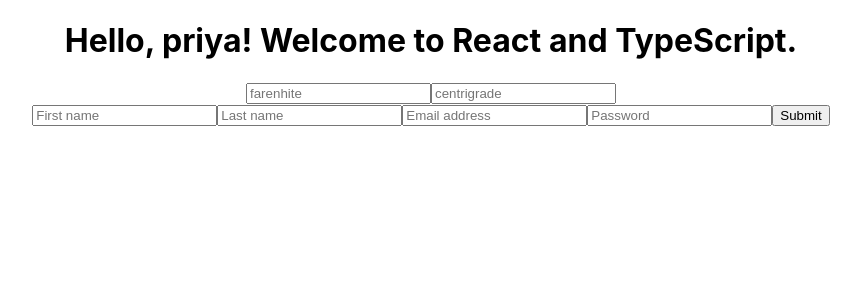
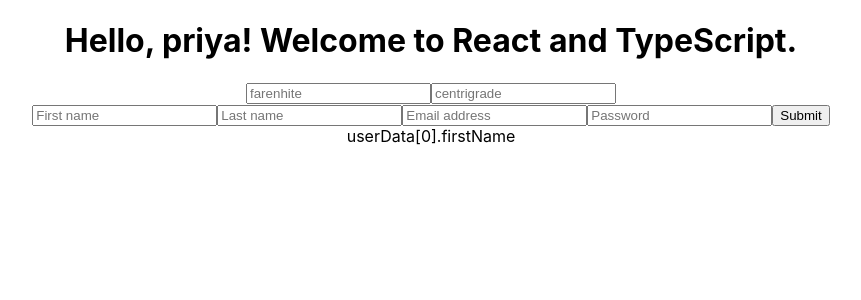
Before and after one commit to cleancode2k19/jsb, a React (Create React App) app in the folder javascript practice/reacttypescript/my-app/: page / in a window 1280 px wide. Shown: the top 300 px of the page, without its empty margins (209-1070 px from the left). Built offline with nearby package versions, Linux system fonts and the light colour scheme.

Commit message:
added ta

```diff
--- a/javascript practice/reacttypescript/my-app/src/Firstform.tsx
+++ b/javascript practice/reacttypescript/my-app/src/Firstform.tsx
@@ -58,7 +58,7 @@
       <div>{firstName}{lastName}{email}</div>
     </form>
 
-<div>
+<div>userData[0].firstName
 {userData[0].firstName!==''&& userData.map((user, index) => (
   <div key={index}>
     <h3>{user.firstName}</h3>
```
